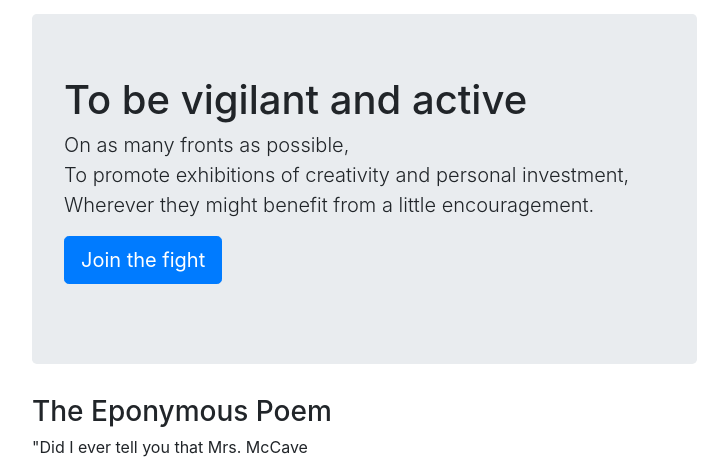
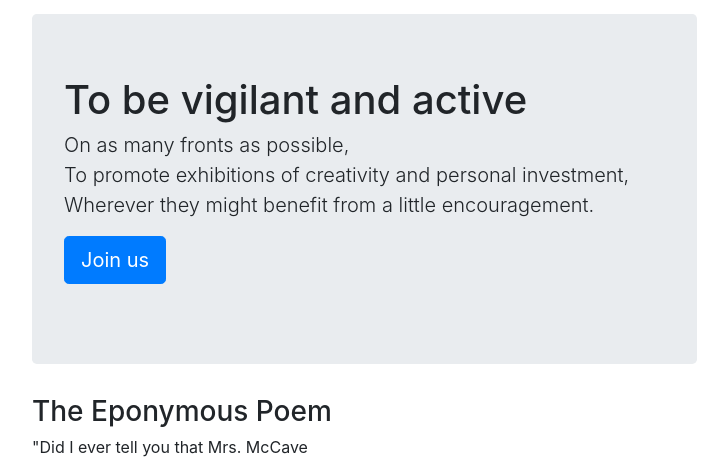
Before and after one commit to toomanydaves/django-proj, a Django app: page /about/ in a window 1280 px wide. Shown: the part 366-827 px from the top of the page, without its empty margins (38-766 px from the left). Run offline with Django 3.2, Linux system fonts and the light colour scheme; some libraries are stand-ins or nearby versions.

Commit message:
copy edit to toomanydaves/about.html

```diff
--- a/django_proj/toomanydaves/templates/toomanydaves/about.html
+++ b/django_proj/toomanydaves/templates/toomanydaves/about.html
@@ -54,7 +54,7 @@
                 </p>
                 <p class="lead">
                     <a class="btn btn-primary btn-lg" href="/join" role="button">
-                        Join the fight
+                        Join us
                     </a>
                 </p>
             </div>
```
